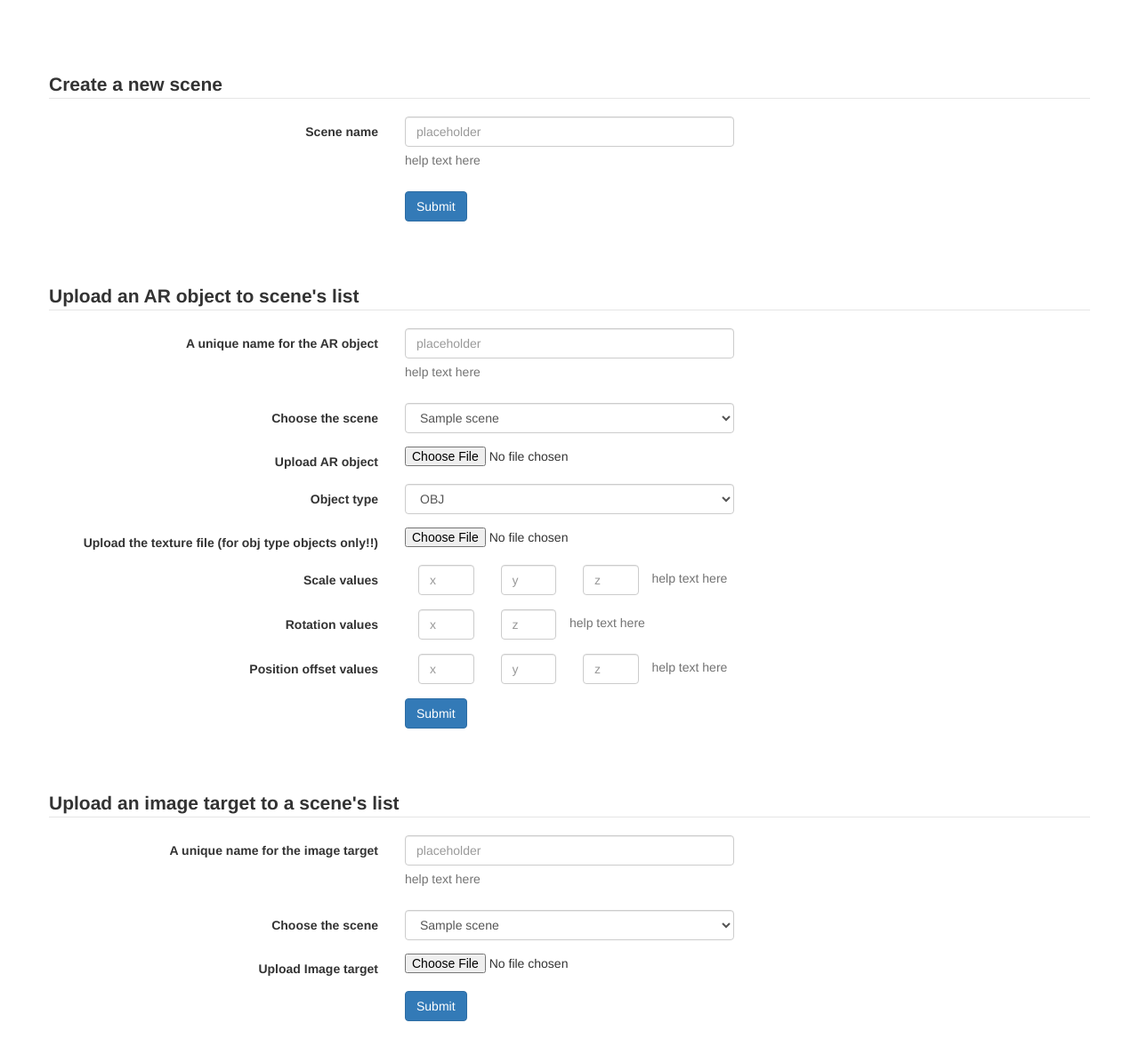
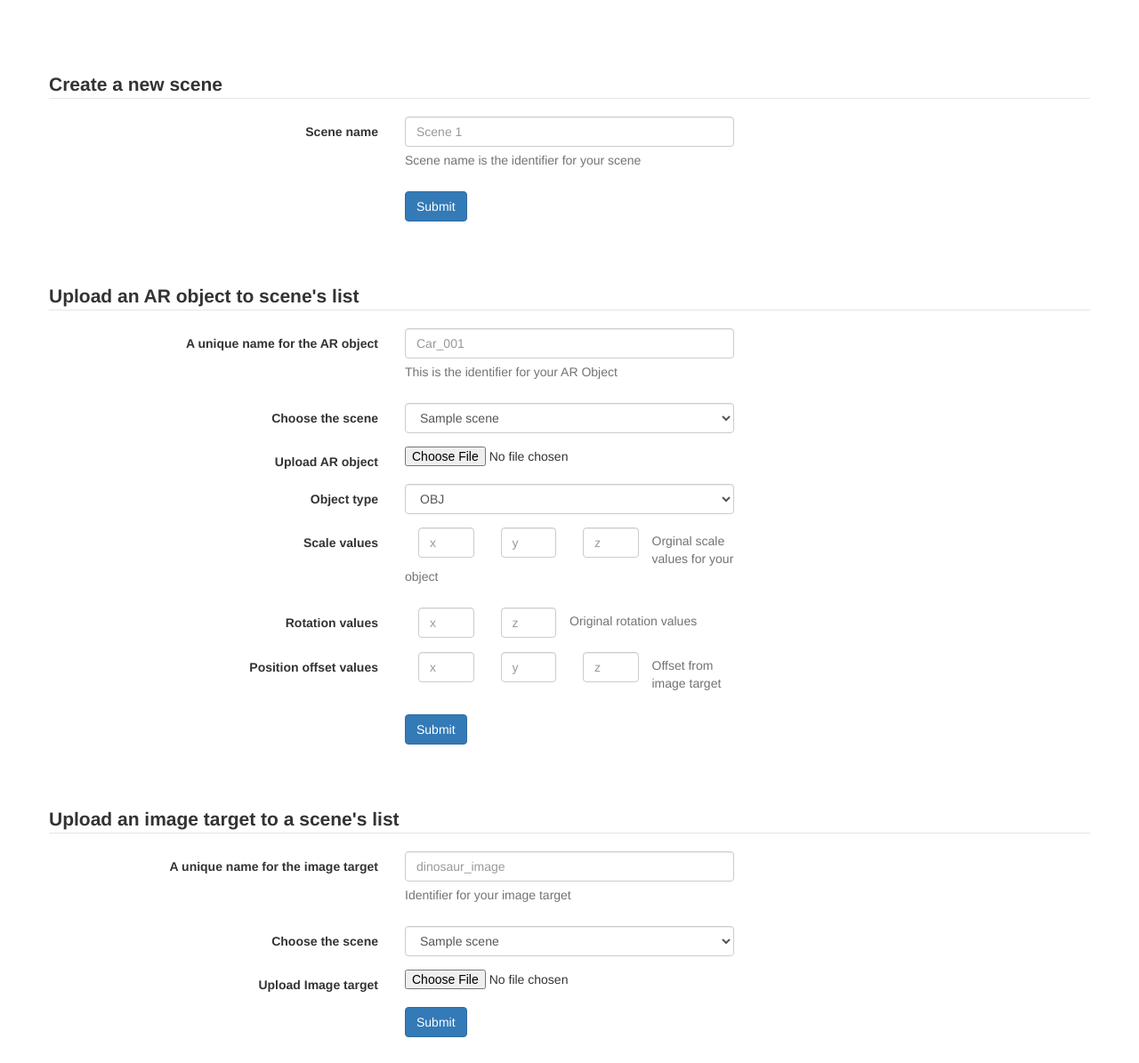
Before and after one commit to shiva-reddy/arify-django-app, a Django app: page / in a window 1280 px wide. Shown: the whole page at 89% size. Before the commit the page ends 1148 px from the top, so only its background shows below. Run offline with Django 3.2, Linux system fonts and the light colour scheme; tables that the repository leaves empty hold one stand-in row (values such as "Sample post"); some libraries are stand-ins or nearby versions.

Commit message:
updated index

```diff
--- a/arify_app/templates/arify_app/index.html
+++ b/arify_app/templates/arify_app/index.html
@@ -28,8 +28,8 @@
                         <div class="form-group">
                           <label class="col-md-4 control-label" for="id_scene_name">Scene name</label>
                           <div class="col-md-4">
-                            <input id="id_scene_name" name="scene_name" type="text" placeholder="placeholder" class="form-control input-md" required id="id_scene_name">
-                          <span class="help-block">help text here</span>
+                            <input id="id_scene_name" name="scene_name" type="text" placeholder="Scene 1" class="form-control input-md" required id="id_scene_name">
+                          <span class="help-block">Scene name is the identifier for your scene</span>
                           </div>
                         </div>
 
@@ -57,8 +57,8 @@
                     <div class="form-group">
                       <label class="col-md-4 control-label" for="id_object_name">A unique name for the AR object</label>
                       <div class="col-md-4">
-                      <input id="id_object_name" name="object_name" type="text" placeholder="placeholder" class="form-control input-md" required id="id_object_name">
-                      <span class="help-block">help text here</span>
+                      <input id="id_object_name" name="object_name" type="text" placeholder="Car_001" class="form-control input-md" required id="id_object_name">
+                      <span class="help-block">This is the identifier for your AR Object</span>
                       </div>
                     </div>
 
@@ -89,17 +89,7 @@
                         <select id="id_object_type" name="object_type" class="form-control">
                             <option value="OBJ">OBJ</option>
                             <option value="GLB">GLB</option>
-                            <option value="GLTF">GLTF</option>
-                            <option value="FBX">FBX</option>
                         </select>
-                      </div>
-                    </div>
-
-                    <!-- File Button -->
-                    <div class="form-group">
-                      <label class="col-md-4 control-label" for="id_mtl_file">Upload the texture file (for obj type objects only!!)</label>
-                      <div class="col-md-4">
-                        <input id="id_mtl_file" name="mtl_file" class="input-file" type="file">
                       </div>
                     </div>
 
@@ -116,7 +106,7 @@
                           <div class="col-md-3">
                                 <input name="scale_z" type="text" placeholder="z" class="form-control input-md">
                           </div>
-                        <span class="help-block">help text here</span>
+                        <span class="help-block">Orginal scale values for your object</span>
                       </div>
                     </div>
 
@@ -130,7 +120,7 @@
                           <div class="col-md-3">
                                 <input name="rot_z" type="text" placeholder="z" class="form-control input-md">
                           </div>
-                        <span class="help-block">help text here</span>
+                        <span class="help-block">Original rotation values</span>
                       </div>
                     </div>
 
@@ -147,7 +137,7 @@
                           <div class="col-md-3">
                                 <input name="pos_offset_z" type="text" placeholder="z" class="form-control input-md">
                           </div>
-                        <span class="help-block">help text here</span>
+                        <span class="help-block">Offset from image target</span>
                       </div>
                     </div>
 
@@ -176,8 +166,8 @@
                         <div class="form-group">
                           <label class="col-md-4 control-label" for="id_object_name">A unique name for the image target</label>
                           <div class="col-md-4">
-                          <input id="id_image_target_name" name="image_name" type="text" placeholder="placeholder" class="form-control input-md" required id="id_image_target_name">
-                          <span class="help-block">help text here</span>
+                          <input id="id_image_target_name" name="image_name" type="text" placeholder="dinosaur_image" class="form-control input-md" required id="id_image_target_name">
+                          <span class="help-block">Identifier for your image target</span>
                           </div>
                         </div>
 
```
